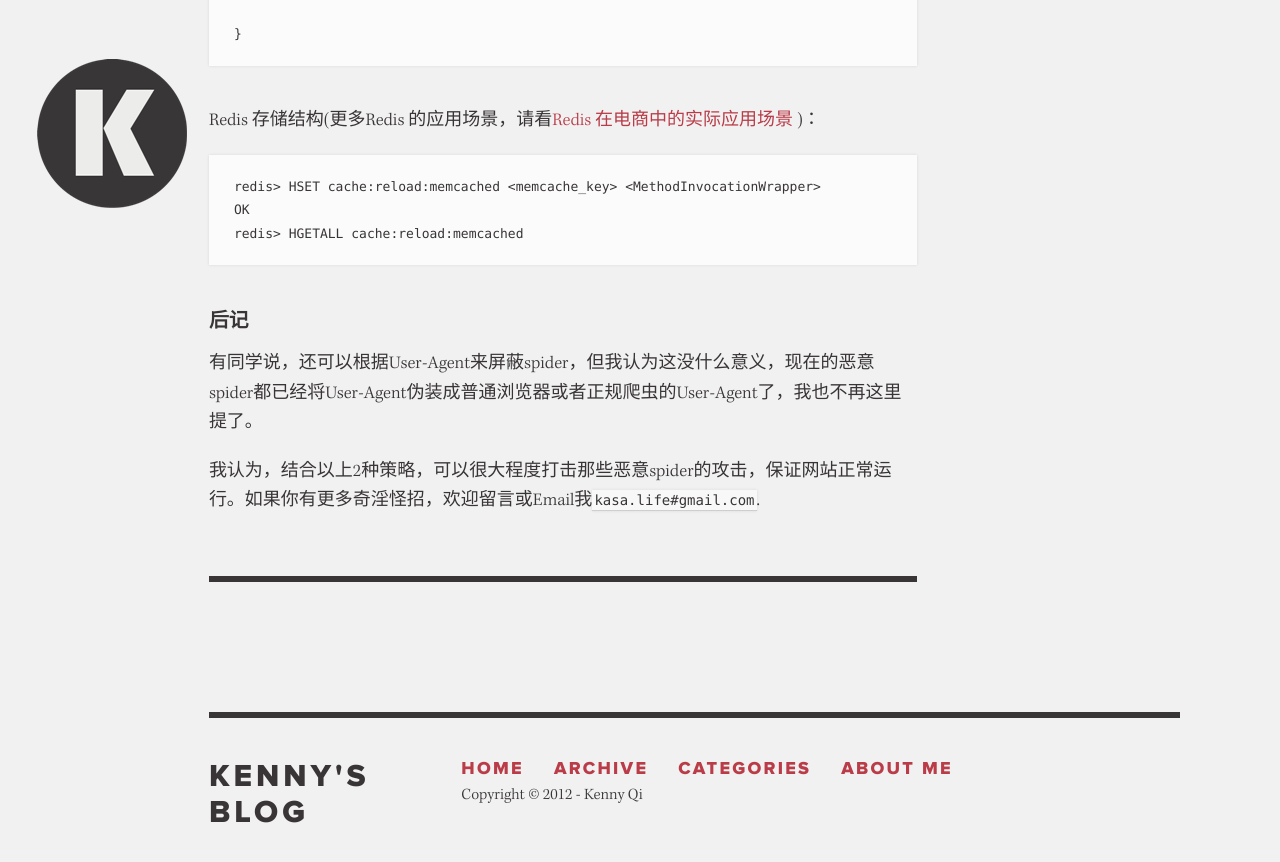
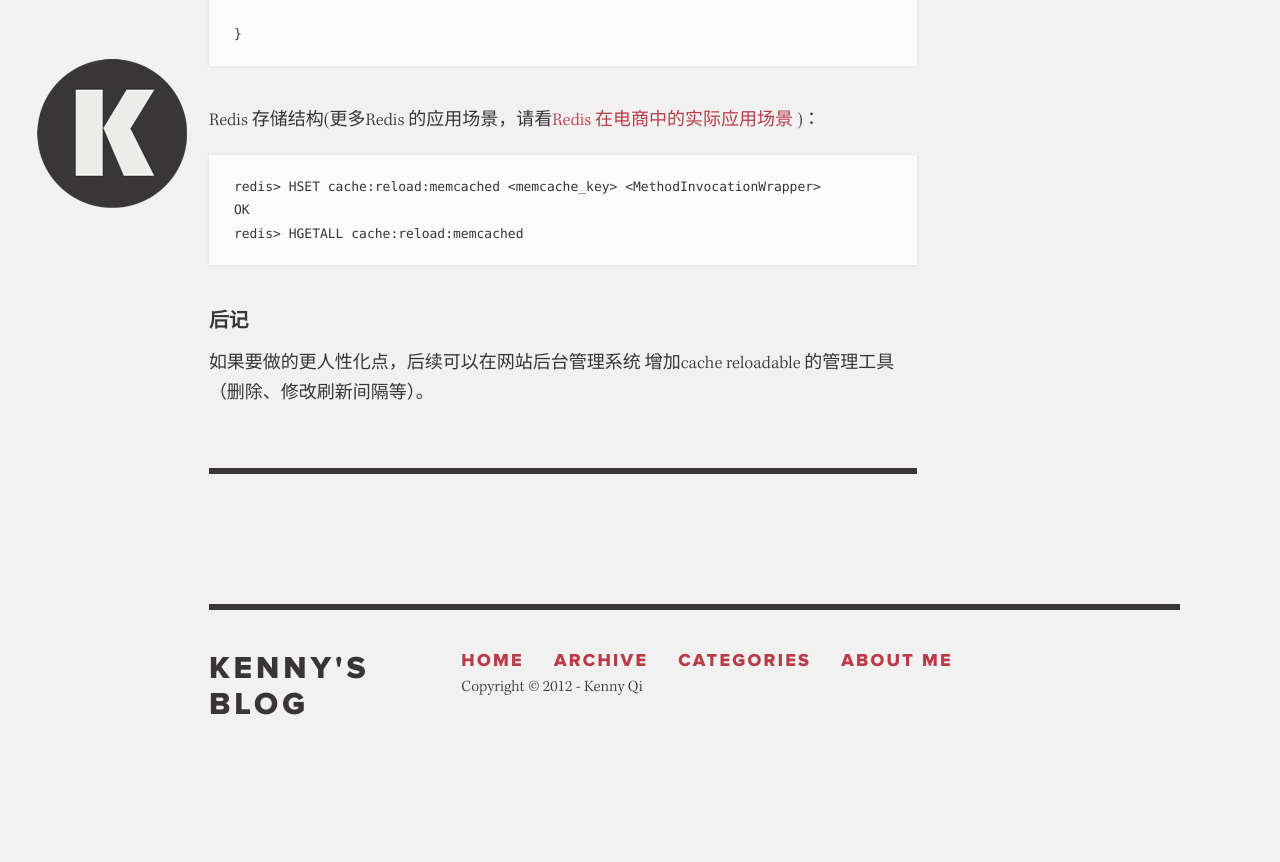
Before and after one commit to kenny2qi/kenny2qi.github.com, a Jekyll site: the page built from _posts/2012-10-10-cache-reload-mechanism.md, in a window 1280 px wide and 900 px high, scrolled down 5030 px. Shown: the top 862 px of the window. Built offline with Jekyll 4.4.1, drawn with Linux system fonts in a browser that asks for light colours; nearby versions of some CDN libraries; Markdown is read by kramdown in place of the engine named in the settings; comment, search, counter and statistics services are not loaded; after the commit the page ends 5822 px from its top, so only the background shows below that.

Commit message:
update post

```diff
--- a/_posts/2012-10-10-cache-reload-mechanism.md
+++ b/_posts/2012-10-10-cache-reload-mechanism.md
@@ -149,6 +149,5 @@ Redis 存储结构(更多Redis 的应用场景，请看[Redis 在电商中的实
 
 
 ##后记
-有同学说，还可以根据User-Agent来屏蔽spider，但我认为这没什么意义，现在的恶意spider都已经将User-Agent伪装成普通浏览器或者正规爬虫的User-Agent了，我也不再这里提了。
 
-我认为，结合以上2种策略，可以很大程度打击那些恶意spider的攻击，保证网站正常运行。如果你有更多奇淫怪招，欢迎留言或Email我<code class="default-size">kasa.life#gmail.com</code>.
+如果要做的更人性化点，后续可以在网站后台管理系统 增加cache reloadable 的管理工具（删除、修改刷新间隔等）。
```
